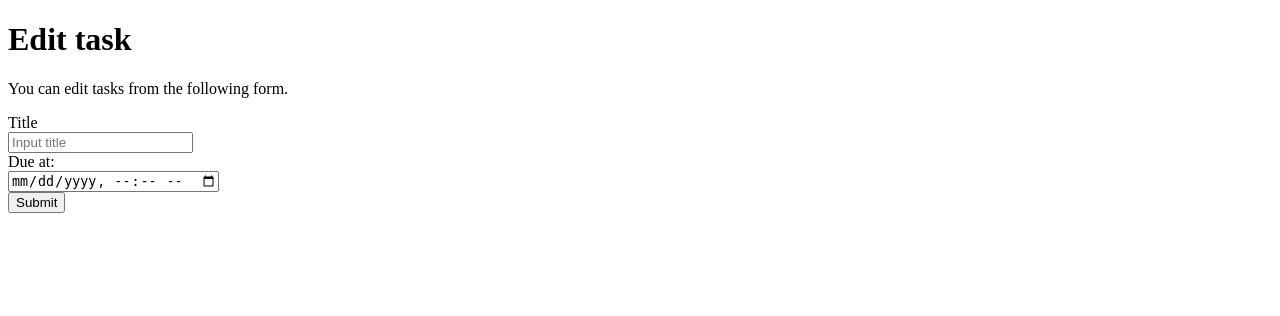
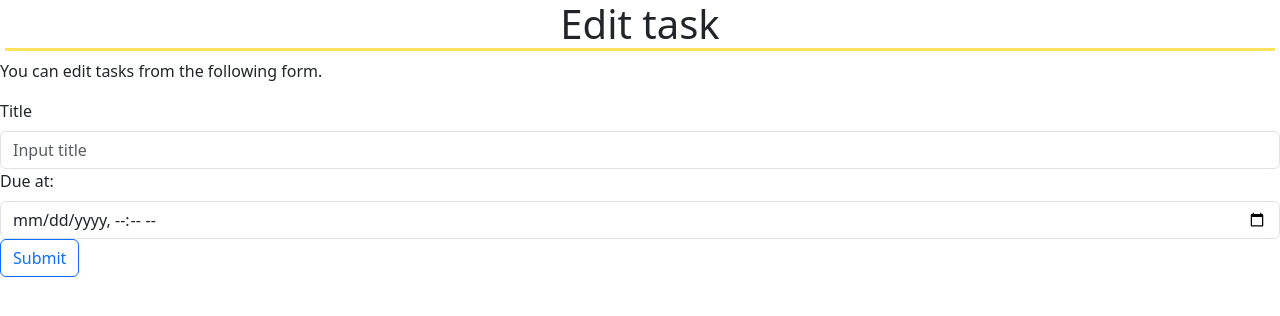
Before and after one commit to s1f102202156/django-test-exercise, a Django app: template todo/templates/todo/edit.html in a window 1280 px wide. Shown: the top 316 px of the page. Run offline with Django 4.2, Linux system fonts and the light colour scheme; the template is opened without the code that fills it, so the values that code supplies are empty.

Commit message:
edit.html, その他へのcss適用

```diff
--- /dev/null
+++ b/todo/static/edit.css
@@ -0,0 +1,5 @@
+h1{
+    border-bottom: solid rgb(255, 225, 91);
+    text-align: center;
+    margin: 5px;
+}
--- a/todo/templates/todo/detail.html
+++ b/todo/templates/todo/detail.html
@@ -11,7 +11,7 @@
   </head>
   <body>
     <h1>{{ task.title }}</h1>
-    <p>{{task.detail_content}}</p>
+    <p>{{ task.detail_content }}</p>
     <ul>
       <li><span class="la">Posted at:</span> {{ task.posted_at }}</li>
       {% if task.due_at %}
@@ -25,8 +25,8 @@
     </ul>
 
 <div>
-    <a href="{% url 'index' %}"><button type="button" class="btn btn-info">Top</button></a>
-    <a href="{% url 'update' task.id %}">Edit</a>
+    <a class="pos" href="{% url 'index' %}"><button type="button" class="btn btn-info">Top</button></a>
+    <a href="{% url 'update' task.id %}"><button type="button" class="btn btn-outline-warning">Edit</button></a>
     <a href="{% url 'delete' task.id %}"><button type="button" class="btn btn-outline-danger">Delete</button></a>
       {% if task.completed %}
        <a href="{% url 'open' task.id %}"><button type="button" class="btn btn-outline-success">Open</button></a>
--- a/todo/templates/todo/edit.html
+++ b/todo/templates/todo/edit.html
@@ -6,6 +6,8 @@
     <title>To Do Application</title>
     <meta charset="UTF-8">
     <meta name="author" content="INIAD">
+    <link rel="stylesheet" type="text/css" href="{% static 'edit.css' %}">
+    <link href="https://cdn.jsdelivr.net/npm/bootstrap@5.3.0/dist/css/bootstrap.min.css" rel="stylesheet" integrity="sha384-9ndCyUaIbzAi2FUVXJi0CjmCapSmO7SnpJef0486qhLnuZ2cdeRhO02iuK6FUUVM" crossorigin="anonymous">
 </head>
 
 <body>
@@ -14,18 +16,19 @@
     <form action="{% url 'update' task.id %}" method="post">
         {% csrf_token %}
         <div>
-            <label for="titleInput">Title</label><br>
-            <input id="titleInput" name="title" type="text" placeholder="Input title" value="{{task.title}}">
+            <label for="titleInput" class="form-label">Title</label><br>
+            <input id="titleInput" name="title" type="text" placeholder="Input title" value="{{task.title}}" class="form-control">
         </div>
 
         <div>
-            <label for="dueInput">Due at:</label><br>
-            <input id="dueInput" name="due_at" type="datetime-local" value="{{ task.due_at | date:'Y-m-d H:i' }}">
+            <label for="dueInput" class="form-label">Due at:</label><br>
+            <input id="dueInput" name="due_at" type="datetime-local" value="{{ task.due_at | date:'Y-m-d H:i' }}" class="form-control">
         </div>
 
         <div>
-            <button type="submit">Submit</button>
+            <button type="submit" class="btn btn-outline-primary">Submit</button>
         </div>
     </form>
     <br>
+    <script src="https://cdn.jsdelivr.net/npm/bootstrap@5.3.0/dist/js/bootstrap.bundle.min.js" integrity="sha384-geWF76RCwLtnZ8qwWowPQNguL3RmwHVBC9FhGdlKrxdiJJigb/j/68SIy3Te4Bkz" crossorigin="anonymous"></script>
 </body>
--- a/todo/templates/todo/index.html
+++ b/todo/templates/todo/index.html
@@ -23,8 +23,8 @@
         <label for="dueInput" class="form-label">Due at</label><br>
         <input id="dueInput" name="due_at" type="datetime-local" class="form-control">
       </div>
-       <label for="contentInput">content:</label><br>
-       <textarea id="contentInput" name="detail_content" placeholder="Input detail content"></textarea>
+       <label for="contentInput" class="form-label">content:</label><br>
+       <textarea id="contentInput" name="detail_content" placeholder="Input detail content" class="form-control"></textarea>
       <div class="submit">
         <button type="submit" class="btn btn-outline-primary">Submit</button>
       </div>
```
